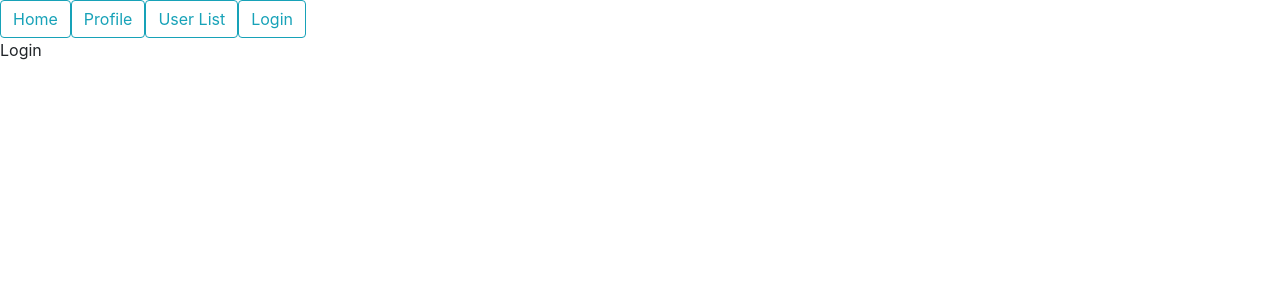
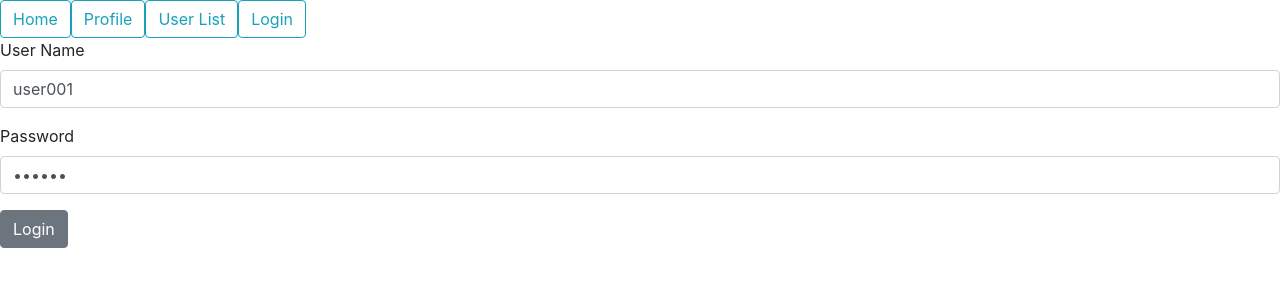
Before and after one commit to apiwathantrakool/React_Authorization, a React (Create React App) app in the folder my-app/: page /login in a window 1280 px wide. Shown: the top 300 px of the page. Built offline with nearby package versions, Linux system fonts and the light colour scheme.

Commit message:
Update components.

```diff
--- a/my-app/src/Components/login.js
+++ b/my-app/src/Components/login.js
@@ -1,14 +1,95 @@
 import React, { Component } from 'react'
+import { Button, Form, FormGroup, Label, Input } from 'reactstrap';
+import { connect } from "react-redux";
+import { setCurrentUser } from "../Redux/Actions/user";
 
 class login extends Component {
 
+  state = {
+    userName: "user001",
+    password: "123456"
+  };
+
+  onUserNameChange = (event) => {
+    this.setState({
+      userName: event.target.value
+    });
+  }
+
+  onPasswordChange = (event) => {
+    this.setState({
+      password: event.target.value
+    });
+  }
+
+  onLogin = () => {
+    const user = this.props.userList
+      .find(user =>
+        (user.userName === this.state.userName && user.password === this.state.password));
+    this.props.setCurrentUser(user);
+  }
+
+  onLogout = () => {
+    this.props.setCurrentUser(null);
+  }
+
   render() {
+    if (this.props.currentUser === null) {
+      return (
+        <div>
+          <Form>
+            <FormGroup>
+              <Label for="inputUserName">User Name</Label>
+              <Input
+                type="text"
+                name="inputUserName"
+                id="userName"
+                placeholder="User Name"
+                value={this.state.userName}
+                onChange={this.onUserNameChange}
+              />
+            </FormGroup>
+            <FormGroup>
+              <Label for="inputPassword">Password</Label>
+              <Input
+                type="password"
+                name="inputPassword"
+                id="password"
+                placeholder="Password"
+                value={this.state.password}
+                onChange={this.onPasswordChange}
+              />
+            </FormGroup>
+            <Button onClick={this.onLogin}>Login</Button>
+          </Form>
+        </div>
+      )
+    }
     return (
       <div>
-        Login
+        <h5>
+          {this.props.currentUser.userName}
+          <br />
+          <Button onClick={this.onLogout}>Logout</Button>
+        </h5>
       </div>
     )
   }
 }
 
-export default login
+function mapStateToProps(state) {
+  return {
+    userList: state.userReducer.userList,
+    currentUser: state.userReducer.currentUser,
+  };
+}
+
+function mapDispatchToProps(dispatch) {
+  return {
+    setCurrentUser: (user) => dispatch(setCurrentUser(user))
+  };
+}
+export default connect(
+  mapStateToProps,
+  mapDispatchToProps
+)(login);
--- a/my-app/src/Components/profile.js
+++ b/my-app/src/Components/profile.js
@@ -1,14 +1,36 @@
 import React, { Component } from 'react'
+import { connect } from "react-redux";
 
 class profile extends Component {
 
   render() {
+    if (this.props.currentUser === null) {
+      return (
+        <div>
+          No user login.
+        </div>
+      )
+    }
     return (
       <div>
-        Profile
+        <h5>{this.props.currentUser.userName}</h5>
+        <h5>{this.props.currentUser.password}</h5>
+        <h5>{this.props.currentUser.roles.toString()}</h5>
       </div>
     )
   }
 }
 
-export default profile
+function mapStateToProps(state) {
+  return {
+    currentUser: state.userReducer.currentUser,
+  };
+}
+
+function mapDispatchToProps(dispatch) {
+  return {};
+}
+export default connect(
+  mapStateToProps,
+  mapDispatchToProps
+)(profile);
--- a/my-app/src/Redux/Actions/user.js
+++ b/my-app/src/Redux/Actions/user.js
@@ -0,0 +1,12 @@
+import {
+    SET_CURRENT_USER
+ } from "../Constants/user";
+
+export function setCurrentUser(user) {
+    return dispatch => {
+        dispatch({
+          type: SET_CURRENT_USER,
+          payload: user
+        });
+    };
+}
--- a/my-app/src/Redux/Constants/user.js
+++ b/my-app/src/Redux/Constants/user.js
@@ -1 +1 @@
-export const GET_USER_LIST = "GET_USER_LIST";
+export const SET_CURRENT_USER = "SET_CURRENT_USER";
--- a/my-app/src/Redux/Reducers/user.js
+++ b/my-app/src/Redux/Reducers/user.js
@@ -4,6 +4,7 @@
     STAFF,
     CEO
 } from "../../Util/roles";
+import { SET_CURRENT_USER } from "../Constants/user";
 
 const initialState = {
     userList: [
@@ -20,7 +21,7 @@
         {
             userName: "user003",
             password: "123456",
-            roles: [ADMIN, STAFF]
+            roles: [STAFF]
         },
         {
             userName: "user004",
@@ -28,11 +29,18 @@
             roles: [CEO]
         },
     ],
+    currentUser: null
 };
 
 export default function tableReducer(state = initialState, action) {
     switch (action.type) {
 
+        case SET_CURRENT_USER:
+            return {
+                ...state,
+                currentUser: action.payload
+            };
+
         default:
             return state;
     }
```
Lines whose indentation alone changed are shown as unchanged.
